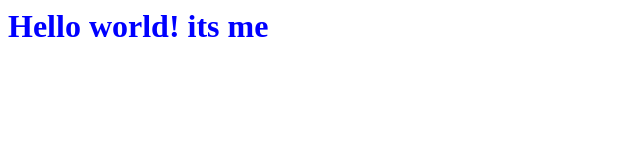
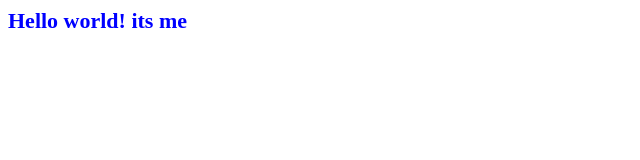
Before and after one commit to zebraz1/test-project, a plain HTML site: page index.html in a window 1280 px wide. Shown: the whole page, without its empty margins (0-640 px from the left). Drawn offline with Linux system fonts and the light colour scheme.

Commit message:
changing font

```diff
--- a/css/style.css
+++ b/css/style.css
@@ -1,3 +1,4 @@
 h1 {
   color:blue;
+  Font-size: 22px;
 }
```
